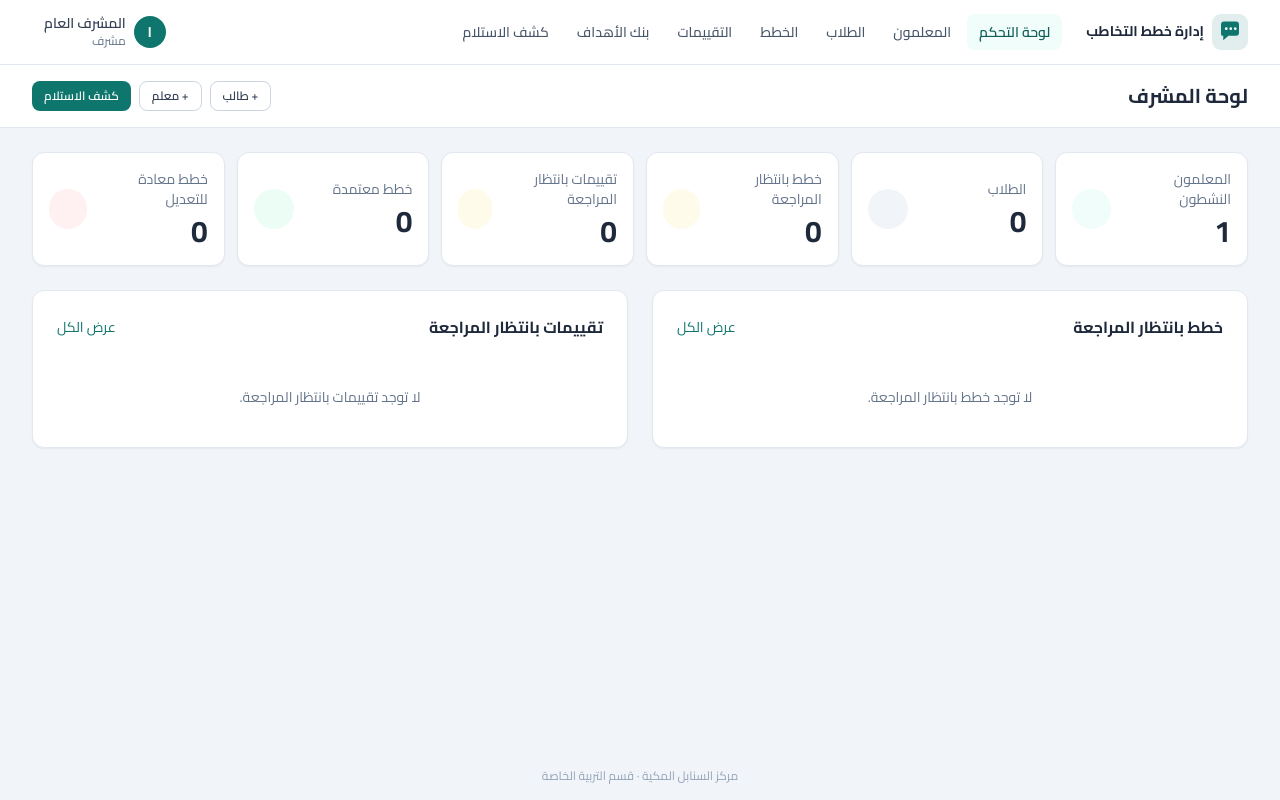
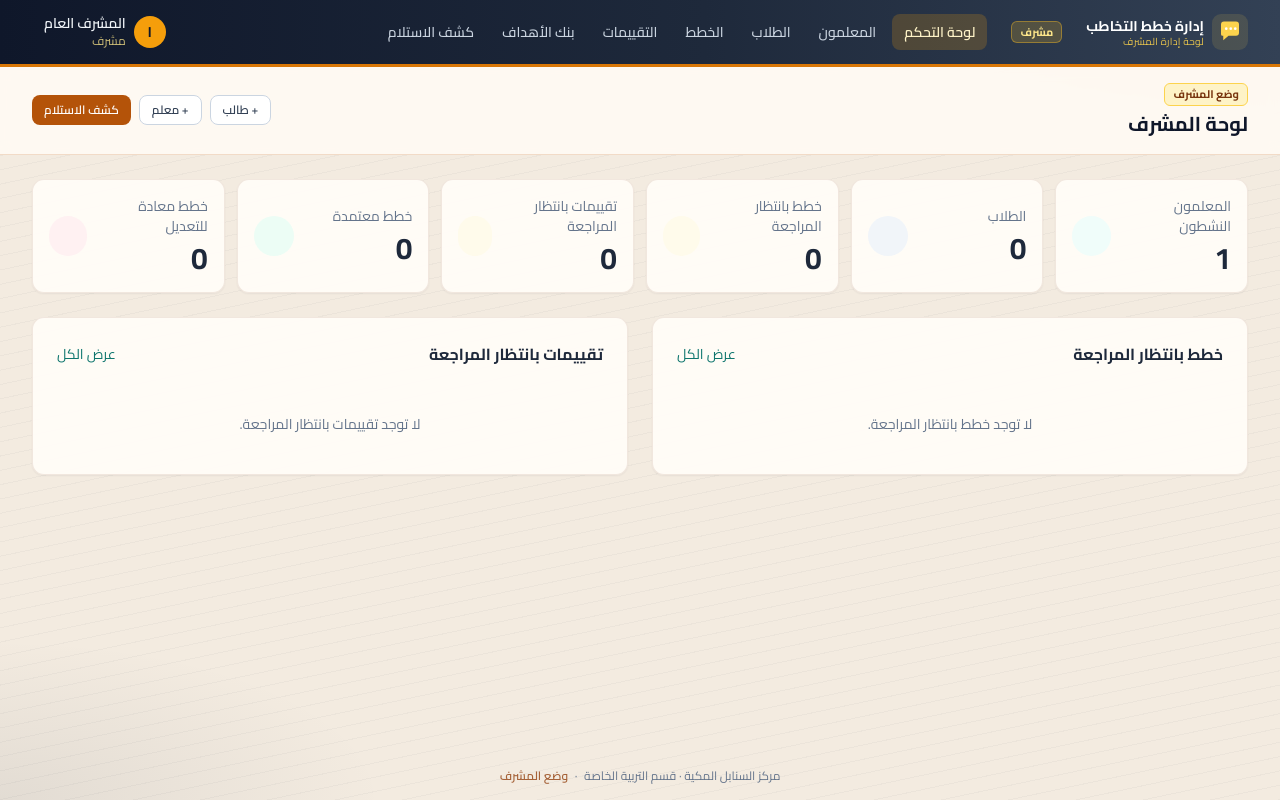
Before and after one commit to mohamedkaram123/speech-therapy-plans, a Laravel app: page /dashboard in a window 1280 px wide. Run offline with Laravel 12, Linux system fonts and the light colour scheme; a user stored in the database is signed in; data comes from the database, SQL or seed files in the repository; data that the repository does not hold is empty; style sheets or scripts are compiled from the project's sources.

Commit message:
Differentiate supervisor UI from teacher workspace.
Supervisor gets ink navy nav, warm sand background, amber accents and an explicit admin mode chip so the two roles are hard to confuse in testing.

Co-authored-by: Cursor <cursoragent@cursor.com>

```diff
--- a/resources/css/app.css
+++ b/resources/css/app.css
@@ -4,19 +4,84 @@
 
 @layer base {
     html { font-family: 'Cairo', 'Tajawal', 'Noto Naskh Arabic', system-ui, sans-serif; }
-    body { @apply bg-slate-100 text-slate-800 antialiased; }
+    body { @apply text-slate-800 antialiased; }
     [x-cloak] { display: none !important; }
     /* numbers / dates / emails stay left-to-right inside the RTL page */
     input[dir="ltr"], textarea[dir="ltr"] { text-align: start; }
 }
 
 @layer components {
+    /* ---- Teacher workspace (teal / cool gray) ---- */
+    .role-teacher {
+        @apply bg-slate-100;
+        background-image: none;
+    }
+    .role-teacher .app-header {
+        @apply bg-white border-b border-slate-200;
+    }
+    .role-teacher .app-footer { @apply text-slate-400; }
+    .role-teacher .app-nav {
+        @apply bg-white border-b border-slate-200;
+    }
+    .role-teacher .btn-primary { @apply bg-teal-700 text-white hover:bg-teal-800 focus:ring-teal-600; }
+    .role-teacher .nav-brand { @apply text-teal-700; }
+    .role-teacher .nav-avatar { @apply bg-teal-700 text-white; }
+    .role-teacher .role-chip {
+        @apply bg-teal-50 text-teal-800 border border-teal-200;
+    }
+
+    /* ---- Supervisor workspace (ink navy + warm sand — clearly different) ---- */
+    .role-supervisor {
+        color: #1e293b;
+        background-color: #f3ebe0;
+        background-image:
+            radial-gradient(ellipse 80% 50% at 100% -10%, rgba(180, 83, 9, 0.12), transparent 55%),
+            radial-gradient(ellipse 60% 40% at 0% 100%, rgba(30, 41, 59, 0.08), transparent 50%),
+            repeating-linear-gradient(
+                -12deg,
+                rgba(30, 41, 59, 0.035) 0px,
+                rgba(30, 41, 59, 0.035) 1px,
+                transparent 1px,
+                transparent 14px
+            );
+        background-attachment: fixed;
+    }
+    .role-supervisor .app-header {
+        @apply border-b;
+        background: rgba(255, 250, 243, 0.92);
+        border-color: rgba(180, 83, 9, 0.18);
+        backdrop-filter: blur(6px);
+    }
+    .role-supervisor .app-footer { @apply text-slate-500; }
+    .role-supervisor .app-nav {
+        background: linear-gradient(90deg, #0f172a 0%, #1e293b 55%, #334155 100%);
+        border-bottom: 3px solid #d97706;
+    }
+    .role-supervisor .btn-primary {
+        @apply bg-amber-700 text-white hover:bg-amber-800 focus:ring-amber-600;
+    }
+    .role-supervisor .nav-brand { @apply text-amber-300; }
+    .role-supervisor .nav-avatar { @apply bg-amber-500 text-slate-900; }
+    .role-supervisor .role-chip {
+        @apply bg-amber-400/20 text-amber-200 border border-amber-400/40;
+    }
+    .role-supervisor .card {
+        @apply border-amber-900/10;
+        background: rgba(255, 252, 247, 0.96);
+        box-shadow: 0 1px 2px rgba(30, 41, 59, 0.06);
+    }
+    .role-supervisor .tbl thead th {
+        background: rgba(251, 191, 36, 0.12);
+        @apply text-slate-700 border-amber-900/10;
+    }
+
     .card { @apply bg-white rounded-xl border border-slate-200 shadow-sm; }
     .card-body { @apply p-4 sm:p-6; }
     .card-title { @apply text-base font-bold text-slate-800; }
 
     .label { @apply block text-sm font-semibold text-slate-700 mb-1; }
     .input { @apply block w-full rounded-lg border-slate-300 text-sm shadow-sm focus:border-teal-600 focus:ring-teal-600 disabled:bg-slate-100; }
+    .role-supervisor .input { @apply focus:border-amber-700 focus:ring-amber-600; }
     .hint { @apply text-xs text-slate-500 mt-1; }
 
     .btn { @apply inline-flex items-center justify-center gap-1.5 rounded-lg px-4 py-2 text-sm font-semibold transition focus:outline-none focus:ring-2 focus:ring-offset-2 disabled:opacity-50 disabled:cursor-not-allowed; }
--- a/resources/views/components/nav-link.blade.php
+++ b/resources/views/components/nav-link.blade.php
@@ -1,9 +1,15 @@
-@props(['active' => false])
+@props(['active' => false, 'supervisor' => false])
 
 @php
-$classes = $active
-    ? 'inline-flex items-center px-3 py-2 rounded-lg text-sm font-semibold bg-teal-50 text-teal-800'
-    : 'inline-flex items-center px-3 py-2 rounded-lg text-sm font-medium text-slate-600 hover:bg-slate-100 hover:text-slate-900';
+if ($supervisor) {
+    $classes = $active
+        ? 'inline-flex items-center px-3 py-2 rounded-lg text-sm font-semibold bg-amber-500/20 text-amber-100'
+        : 'inline-flex items-center px-3 py-2 rounded-lg text-sm font-medium text-slate-300 hover:bg-white/10 hover:text-white';
+} else {
+    $classes = $active
+        ? 'inline-flex items-center px-3 py-2 rounded-lg text-sm font-semibold bg-teal-50 text-teal-800'
+        : 'inline-flex items-center px-3 py-2 rounded-lg text-sm font-medium text-slate-600 hover:bg-slate-100 hover:text-slate-900';
+}
 @endphp
 
 <a {{ $attributes->merge(['class' => $classes]) }}>{{ $slot }}</a>
--- a/resources/views/components/responsive-nav-link.blade.php
+++ b/resources/views/components/responsive-nav-link.blade.php
@@ -1,9 +1,15 @@
-@props(['active' => false])
+@props(['active' => false, 'supervisor' => false])
 
 @php
-$classes = $active
-    ? 'block w-full px-4 py-2.5 border-s-4 border-teal-600 text-start text-base font-semibold text-teal-800 bg-teal-50'
-    : 'block w-full px-4 py-2.5 border-s-4 border-transparent text-start text-base font-medium text-slate-600 hover:bg-slate-50 hover:text-slate-900';
+if ($supervisor) {
+    $classes = $active
+        ? 'block w-full px-4 py-2.5 border-s-4 border-amber-400 text-start text-base font-semibold text-amber-100 bg-white/10'
+        : 'block w-full px-4 py-2.5 border-s-4 border-transparent text-start text-base font-medium text-slate-300 hover:bg-white/5 hover:text-white';
+} else {
+    $classes = $active
+        ? 'block w-full px-4 py-2.5 border-s-4 border-teal-600 text-start text-base font-semibold text-teal-800 bg-teal-50'
+        : 'block w-full px-4 py-2.5 border-s-4 border-transparent text-start text-base font-medium text-slate-600 hover:bg-slate-50 hover:text-slate-900';
+}
 @endphp
 
 <a {{ $attributes->merge(['class' => $classes]) }}>{{ $slot }}</a>
--- a/resources/views/dashboard/supervisor.blade.php
+++ b/resources/views/dashboard/supervisor.blade.php
@@ -1,6 +1,11 @@
 <x-app-layout title="لوحة التحكم">
     <x-slot name="header">
-        <h1 class="text-xl font-bold text-slate-800">لوحة المشرف</h1>
+        <div>
+            <div class="flex items-center gap-2 mb-1">
+                <span class="inline-flex items-center rounded-md bg-amber-100 text-amber-900 border border-amber-300 px-2 py-0.5 text-[11px] font-bold">وضع المشرف</span>
+            </div>
+            <h1 class="text-xl font-bold text-slate-900">لوحة المشرف</h1>
+        </div>
         <div class="flex gap-2">
             <a href="{{ route('students.create') }}" class="btn-secondary btn-sm">+ طالب</a>
             <a href="{{ route('teachers.create') }}" class="btn-secondary btn-sm">+ معلم</a>
--- a/resources/views/layouts/app.blade.php
+++ b/resources/views/layouts/app.blade.php
@@ -12,12 +12,13 @@
 
         @vite(['resources/css/app.css', 'resources/js/app.js'])
     </head>
-    <body class="font-sans min-h-screen">
+    @php($isSupervisor = auth()->user()?->isSupervisor())
+    <body class="font-sans min-h-screen {{ $isSupervisor ? 'role-supervisor' : 'role-teacher' }}">
         <div class="min-h-screen flex flex-col">
             @include('layouts.navigation')
 
             @isset($header)
-                <header class="bg-white border-b border-slate-200 no-print">
+                <header class="app-header no-print">
                     <div class="max-w-7xl mx-auto py-4 px-4 sm:px-6 lg:px-8 flex flex-wrap items-center justify-between gap-3">
                         {{ $header }}
                     </div>
@@ -31,8 +32,12 @@
                 </div>
             </main>
 
-            <footer class="text-center text-xs text-slate-400 py-4 no-print">
+            <footer class="app-footer text-center text-xs py-4 no-print">
                 {{ config('speech.center_name') }} &middot; {{ config('speech.center_dept') }}
+                @if($isSupervisor)
+                    <span class="mx-1">·</span>
+                    <span class="font-semibold text-amber-800/80">وضع المشرف</span>
+                @endif
             </footer>
         </div>
     </body>
--- a/resources/views/layouts/navigation.blade.php
+++ b/resources/views/layouts/navigation.blade.php
@@ -1,6 +1,7 @@
 @php
     $user = auth()->user();
-    $links = $user->isSupervisor()
+    $isSupervisor = $user->isSupervisor();
+    $links = $isSupervisor
         ? [
             ['dashboard', 'لوحة التحكم', 'dashboard'],
             ['teachers.index', 'المعلمون', 'teachers.*'],
@@ -19,28 +20,40 @@
         ];
 @endphp
 
-<nav x-data="{ open: false, menu: false }" class="bg-white border-b border-slate-200 no-print">
+<nav x-data="{ open: false, menu: false }" class="app-nav no-print">
     <div class="max-w-7xl mx-auto px-4 sm:px-6 lg:px-8">
         <div class="flex justify-between h-16">
-            <div class="flex items-center gap-6">
-                <a href="{{ route('dashboard') }}" class="flex items-center gap-2 text-teal-700">
+            <div class="flex items-center gap-4 sm:gap-6">
+                <a href="{{ route('dashboard') }}" class="nav-brand flex items-center gap-2">
                     <x-application-logo class="h-9 w-9" />
-                    <span class="hidden md:block font-bold text-slate-800 text-sm leading-tight">{{ config('app.name') }}</span>
+                    <span class="hidden md:flex flex-col leading-tight">
+                        <span class="font-bold text-sm {{ $isSupervisor ? 'text-white' : 'text-slate-800' }}">{{ config('app.name') }}</span>
+                        @if($isSupervisor)
+                            <span class="text-[10px] tracking-wide text-amber-300/90">لوحة إدارة المشرف</span>
+                        @else
+                            <span class="text-[10px] tracking-wide text-slate-500">لوحة المعلمة</span>
+                        @endif
+                    </span>
                 </a>
+
+                <span class="role-chip hidden sm:inline-flex rounded-md px-2 py-0.5 text-[11px] font-bold">
+                    {{ $isSupervisor ? 'مشرف' : 'معلمة' }}
+                </span>
 
                 <div class="hidden lg:flex items-center gap-1">
                     @foreach ($links as [$route, $label, $pattern])
-                        <x-nav-link :href="route($route)" :active="request()->routeIs($pattern)">{{ $label }}</x-nav-link>
+                        <x-nav-link :href="route($route)" :active="request()->routeIs($pattern)" :supervisor="$isSupervisor">{{ $label }}</x-nav-link>
                     @endforeach
                 </div>
             </div>
 
             <div class="hidden lg:flex items-center relative" @click.outside="menu = false">
-                <button type="button" @click="menu = ! menu" class="flex items-center gap-2 rounded-lg px-3 py-2 text-sm text-slate-700 hover:bg-slate-100">
-                    <span class="flex h-8 w-8 items-center justify-center rounded-full bg-teal-700 text-white text-sm font-bold">{{ mb_substr($user->name, 0, 1) }}</span>
+                <button type="button" @click="menu = ! menu"
+                        class="flex items-center gap-2 rounded-lg px-3 py-2 text-sm {{ $isSupervisor ? 'text-slate-100 hover:bg-white/10' : 'text-slate-700 hover:bg-slate-100' }}">
+                    <span class="nav-avatar flex h-8 w-8 items-center justify-center rounded-full text-sm font-bold">{{ mb_substr($user->name, 0, 1) }}</span>
                     <span class="text-start leading-tight">
                         <span class="block font-semibold">{{ $user->name }}</span>
-                        <span class="block text-xs text-slate-500">{{ $user->role->label() }}</span>
+                        <span class="block text-xs {{ $isSupervisor ? 'text-amber-200/80' : 'text-slate-500' }}">{{ $user->role->label() }}</span>
                     </span>
                 </button>
                 <div x-show="menu" x-cloak x-transition class="absolute end-0 top-full mt-1 w-48 rounded-lg border border-slate-200 bg-white shadow-lg py-1 z-30">
@@ -53,7 +66,9 @@
             </div>
 
             <div class="flex items-center lg:hidden">
-                <button @click="open = ! open" class="p-2 rounded-lg text-slate-600 hover:bg-slate-100" aria-label="القائمة">
+                <button @click="open = ! open"
+                        class="p-2 rounded-lg {{ $isSupervisor ? 'text-slate-200 hover:bg-white/10' : 'text-slate-600 hover:bg-slate-100' }}"
+                        aria-label="القائمة">
                     <svg class="h-6 w-6" fill="none" stroke="currentColor" viewBox="0 0 24 24">
                         <path x-show="! open" stroke-linecap="round" stroke-width="2" d="M4 6h16M4 12h16M4 18h16"/>
                         <path x-show="open" x-cloak stroke-linecap="round" stroke-width="2" d="M6 18L18 6M6 6l12 12"/>
@@ -63,21 +78,21 @@
         </div>
     </div>
 
-    <div x-show="open" x-cloak class="lg:hidden border-t border-slate-200">
+    <div x-show="open" x-cloak class="lg:hidden border-t {{ $isSupervisor ? 'border-white/10 bg-slate-900' : 'border-slate-200 bg-white' }}">
         <div class="py-2">
             @foreach ($links as [$route, $label, $pattern])
-                <x-responsive-nav-link :href="route($route)" :active="request()->routeIs($pattern)">{{ $label }}</x-responsive-nav-link>
+                <x-responsive-nav-link :href="route($route)" :active="request()->routeIs($pattern)" :supervisor="$isSupervisor">{{ $label }}</x-responsive-nav-link>
             @endforeach
         </div>
-        <div class="py-3 border-t border-slate-200">
+        <div class="py-3 border-t {{ $isSupervisor ? 'border-white/10' : 'border-slate-200' }}">
             <div class="px-4 mb-2">
-                <div class="font-semibold text-slate-800">{{ $user->name }}</div>
-                <div class="text-sm text-slate-500">{{ $user->role->label() }} &middot; <span dir="ltr">{{ $user->email }}</span></div>
+                <div class="font-semibold {{ $isSupervisor ? 'text-white' : 'text-slate-800' }}">{{ $user->name }}</div>
+                <div class="text-sm {{ $isSupervisor ? 'text-amber-200/80' : 'text-slate-500' }}">{{ $user->role->label() }} &middot; <span dir="ltr">{{ $user->email }}</span></div>
             </div>
-            <x-responsive-nav-link :href="route('profile.edit')">الملف الشخصي</x-responsive-nav-link>
+            <x-responsive-nav-link :href="route('profile.edit')" :supervisor="$isSupervisor">الملف الشخصي</x-responsive-nav-link>
             <form method="POST" action="{{ route('logout') }}">
                 @csrf
-                <button class="block w-full px-4 py-2.5 text-start text-base text-rose-700 hover:bg-slate-50">تسجيل الخروج</button>
+                <button class="block w-full px-4 py-2.5 text-start text-base text-rose-400 hover:bg-white/5">تسجيل الخروج</button>
             </form>
         </div>
     </div>
```
